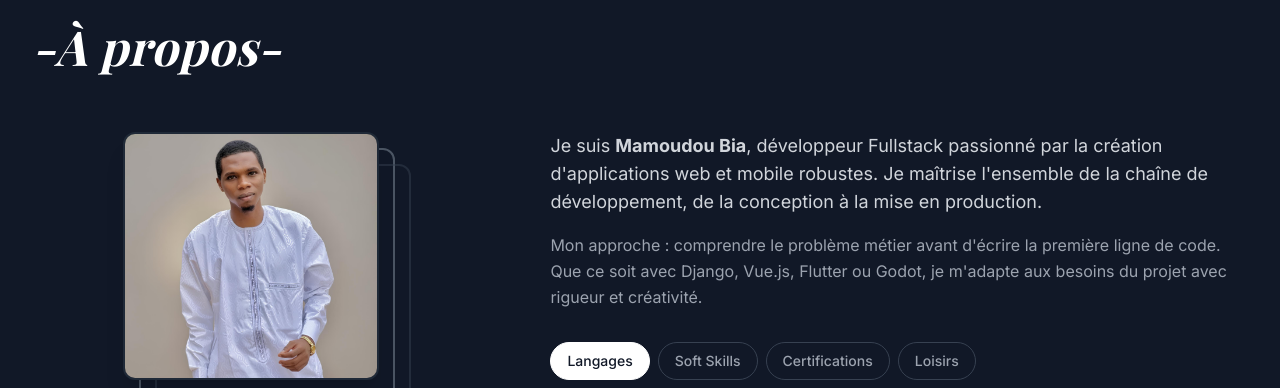
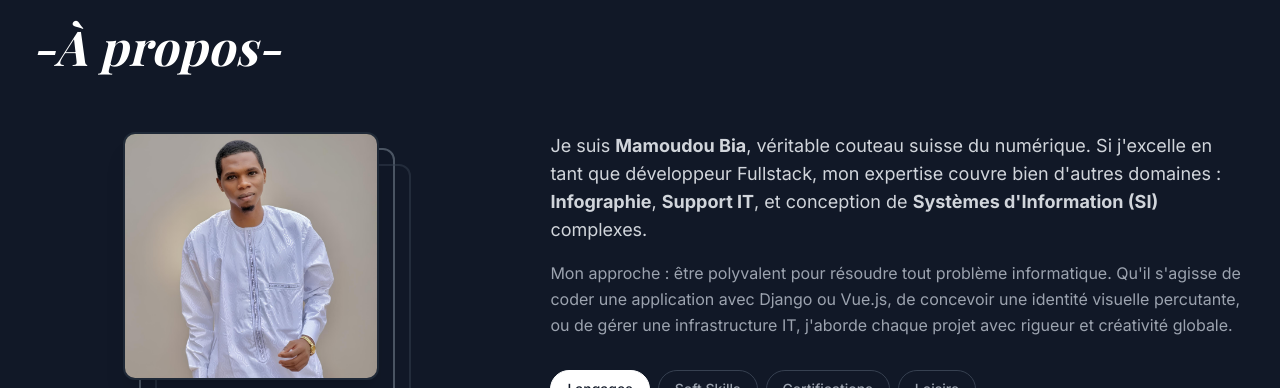
Before and after one commit to BenGeek237/bengeek-portfolio, a Vue app in the folder frontend/: page / in a window 1280 px wide. Shown: the part 880-1268 px from the top of the page. Built offline with nearby package versions, Linux system fonts and the light colour scheme; no server answers; a web font is replaced by a local one.

Commit message:
style: emphasize infography, IT support, and information systems expertise across hero, about, and skills sections

```diff
--- a/frontend/src/components/sections/AboutSection.vue
+++ b/frontend/src/components/sections/AboutSection.vue
@@ -156,12 +156,12 @@ const tabs = computed(() => [
 ])
 
 const introText = computed(() => locale.value === 'fr'
-  ? 'Je suis <strong>Mamoudou Bia</strong>, développeur Fullstack passionné par la création d\'applications web et mobile robustes. Je maîtrise l\'ensemble de la chaîne de développement, de la conception à la mise en production.'
-  : 'I\'m <strong>Mamoudou Bia</strong>, a Fullstack developer passionate about building robust web and mobile applications. I master the entire development chain, from design to deployment.')
+  ? 'Je suis <strong>Mamoudou Bia</strong>, véritable couteau suisse du numérique. Si j\'excelle en tant que développeur Fullstack, mon expertise couvre bien d\'autres domaines : <strong>Infographie</strong>, <strong>Support IT</strong>, et conception de <strong>Systèmes d\'Information (SI)</strong> complexes.'
+  : 'I\'m <strong>Mamoudou Bia</strong>, a true digital Swiss Army knife. While I excel as a Fullstack developer, my expertise covers many other areas: <strong>Infography</strong>, <strong>IT Support</strong>, and designing complex <strong>Information Systems (IS)</strong>.')
 
 const approachText = computed(() => locale.value === 'fr'
-  ? 'Mon approche : comprendre le problème métier avant d\'écrire la première ligne de code. Que ce soit avec Django, Vue.js, Flutter ou Godot, je m\'adapte aux besoins du projet avec rigueur et créativité.'
-  : 'My approach: understand the business problem before writing the first line of code. Whether with Django, Vue.js, Flutter or Godot, I adapt to project needs with rigor and creativity.')
+  ? 'Mon approche : être polyvalent pour résoudre tout problème informatique. Qu\'il s\'agisse de coder une application avec Django ou Vue.js, de concevoir une identité visuelle percutante, ou de gérer une infrastructure IT, j\'aborde chaque projet avec rigueur et créativité globale.'
+  : 'My approach: be versatile to solve any IT problem. Whether it\'s coding an application with Django or Vue.js, designing a striking visual identity, or managing an IT infrastructure, I approach each project with global rigor and creativity.')
 
 const languages = [
   { name: 'Python',      icon: 'devicon-python-plain colored' },
--- a/frontend/src/components/sections/HeroSection.vue
+++ b/frontend/src/components/sections/HeroSection.vue
@@ -81,9 +81,11 @@ const { t, locale } = useI18n()
 
 const roles = computed(() => [
   t('hero.roles.fullstack'),
+  locale.value === 'fr' ? 'Infographiste & Designer' : 'Graphic Designer',
+  locale.value === 'fr' ? 'Expert en Systèmes d\'Information (SI)' : 'Information Systems (IS) Expert',
+  t('hero.roles.itSecurity'),
   t('hero.roles.webMobile'),
   t('hero.roles.game'),
-  t('hero.roles.uiux'),
 ])
 
 const currentRole = ref('')
--- a/frontend/src/components/sections/SkillsSection.vue
+++ b/frontend/src/components/sections/SkillsSection.vue
@@ -95,13 +95,14 @@ const skillsByCategory = {
   ],
   autres: [
     { name: 'VS Code',       icon: 'devicon-vscode-plain colored' },
+    { name: 'Photoshop',     icon: 'devicon-photoshop-plain colored' },
+    { name: 'Illustrator',   icon: 'devicon-illustrator-plain colored' },
     { name: 'Canva',         icon: 'devicon-canva-original colored' },
-    { name: 'Suite Office',  emoji: '📊', icon: false },
-    { name: 'UX Design',     emoji: '🎨', icon: false },
-    { name: 'IA / ML',       emoji: '🤖', icon: false },
-    { name: 'Cybersécurité', emoji: '🔒', icon: false },
+    { name: 'UX/UI Design',  emoji: '🎨', icon: false },
     { name: 'IT Support',    emoji: '🔧', icon: false },
     { name: 'Réseaux',       emoji: '📡', icon: false },
+    { name: 'Sys. Info (SI)',emoji: '🗄️', icon: false },
+    { name: 'Cybersécurité', emoji: '🔒', icon: false },
   ],
 }
 
```
